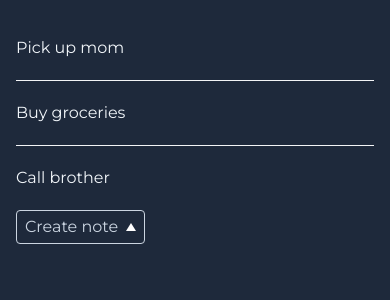
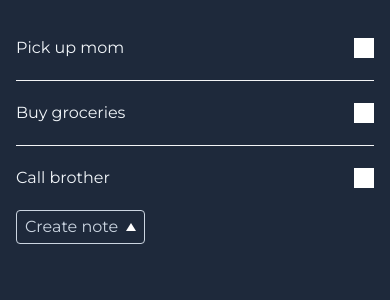
Before and after one commit to luisSilvaEs/todo-nextjs, a Next.js app: page / in a window 390 px wide. Shown: the top 300 px of the page. Built offline with nearby package versions, Linux system fonts and the light colour scheme.

Commit message:
Fix input size from todo item

```diff
--- a/app/components/ToDo/TodoItem.tsx
+++ b/app/components/ToDo/TodoItem.tsx
@@ -14,8 +14,12 @@ const TodoItem = ({ id, task }: TodoItemProps) => {
           {task}
         </label>
       </div>
-      <div className="hidden shrink-0 sm:flex sm:flex-col sm:items-end">
-        <input id={`${id}`} type="ckeckbox" className="cursor-pointer peer" />
+      <div className="flex items-center">
+        <input
+          id={`${id}`}
+          type="ckeckbox"
+          className="w-5 h-5 cursor-pointer peer"
+        />
       </div>
     </li>
   );
```
